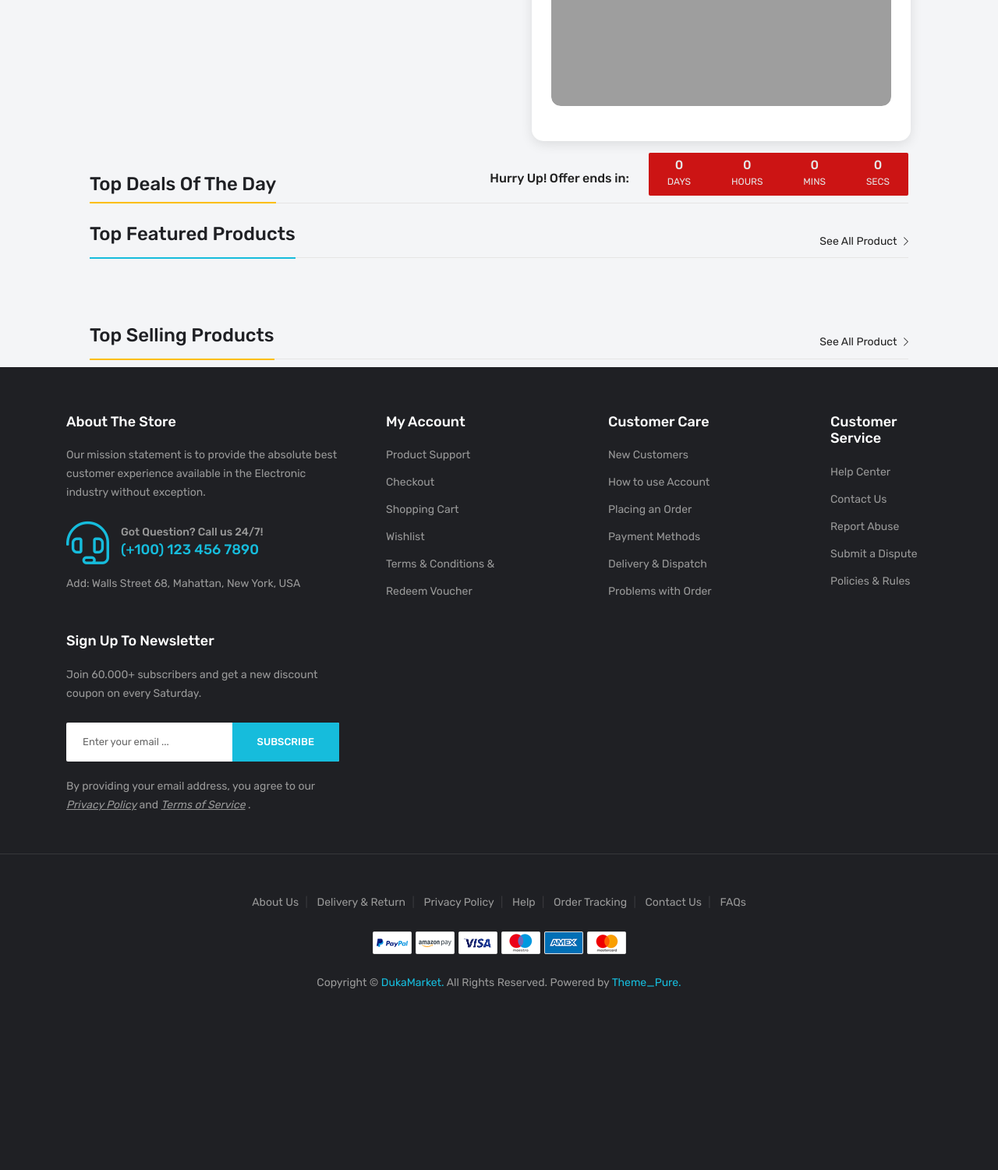
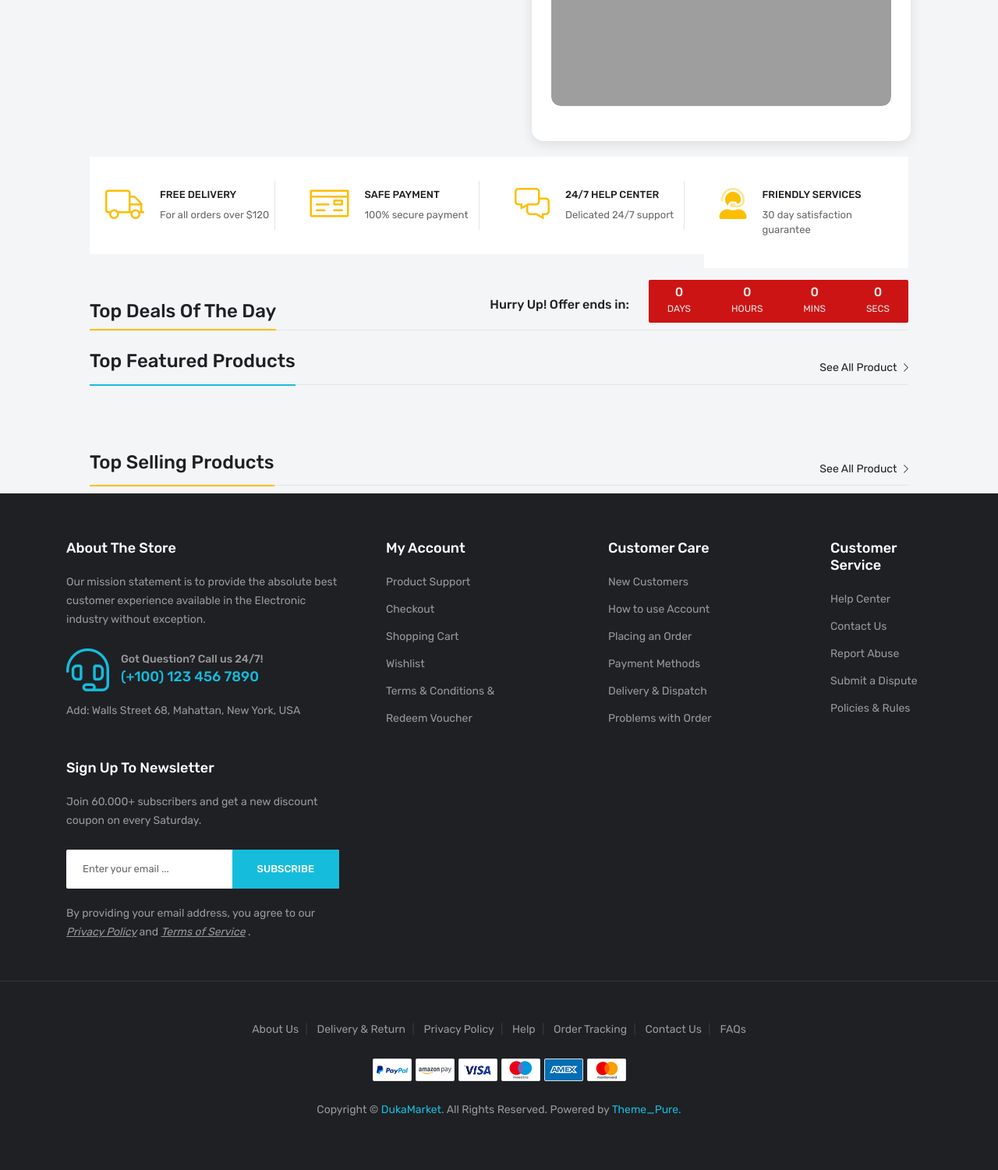
Before and after one commit to UMERZAFAR777/bawany_tech, a Django app: page / in a window 1280 px wide. Shown: the part 628-2129 px from the top of the page at 78% size. Before the commit the page ends 1896 px from the top, so only its background shows below. Run offline with Django 5.2, Linux system fonts and the light colour scheme; data that the repository does not hold is empty; some libraries are stand-ins or nearby versions; some web fonts are replaced; grey boxes are pictures that could not be loaded.

Commit message:
stillissuefooter

```diff
--- a/templates/index.html
+++ b/templates/index.html
@@ -90,7 +90,58 @@
                     `;
                     });
                 </script>
-
+ <!-- features__area-start -->
+ <section class="features__area pt-20">
+    <div class="container">
+        <div class="row row-cols-xxl-4 row-cols-xl-4 row-cols-lg-4 row-cols-md-2 row-cols-sm-2 row-cols-1 gx-0">
+            <div class="col">
+                <div class="features__item d-flex white-bg">
+                    <div class="features__icon mr-20">
+                        <i class="fal fa-truck"></i>
+                    </div>
+                    <div class="features__content">
+                        <h6>FREE DELIVERY</h6>
+                        <p>For all orders over $120</p>
+                    </div>
+                </div>
+            </div>
+            <div class="col">
+                <div class="features__item d-flex white-bg">
+                    <div class="features__icon mr-20">
+                        <i class="fal fa-money-check"></i>
+                    </div>
+                    <div class="features__content">
+                        <h6>SAFE PAYMENT</h6>
+                        <p>100% secure payment</p>
+                    </div>
+                </div>
+            </div>
+            <div class="col">
+                <div class="features__item d-flex white-bg">
+                    <div class="features__icon mr-20">
+                        <i class="fal fa-comments-alt"></i>
+                    </div>
+                    <div class="features__content">
+                        <h6>24/7 HELP CENTER</h6>
+                        <p>Delicated 24/7 support</p>
+                    </div>
+                </div>
+            </div>
+            <div class="col">
+                <div class="features__item features__item-last d-flex white-bg">
+                    <div class="features__icon mr-20">
+                        <i class="fad fa-user-headset"></i>
+                    </div>
+                    <div class="features__content">
+                        <h6>FRIENDLY SERVICES</h6>
+                        <p>30 day satisfaction guarantee</p>
+                    </div>
+                </div>
+            </div>
+        </div>
+    </div>
+</section>
+<!-- features__area-end -->
 
 
                 <!-- topsell__area-start -->
```
